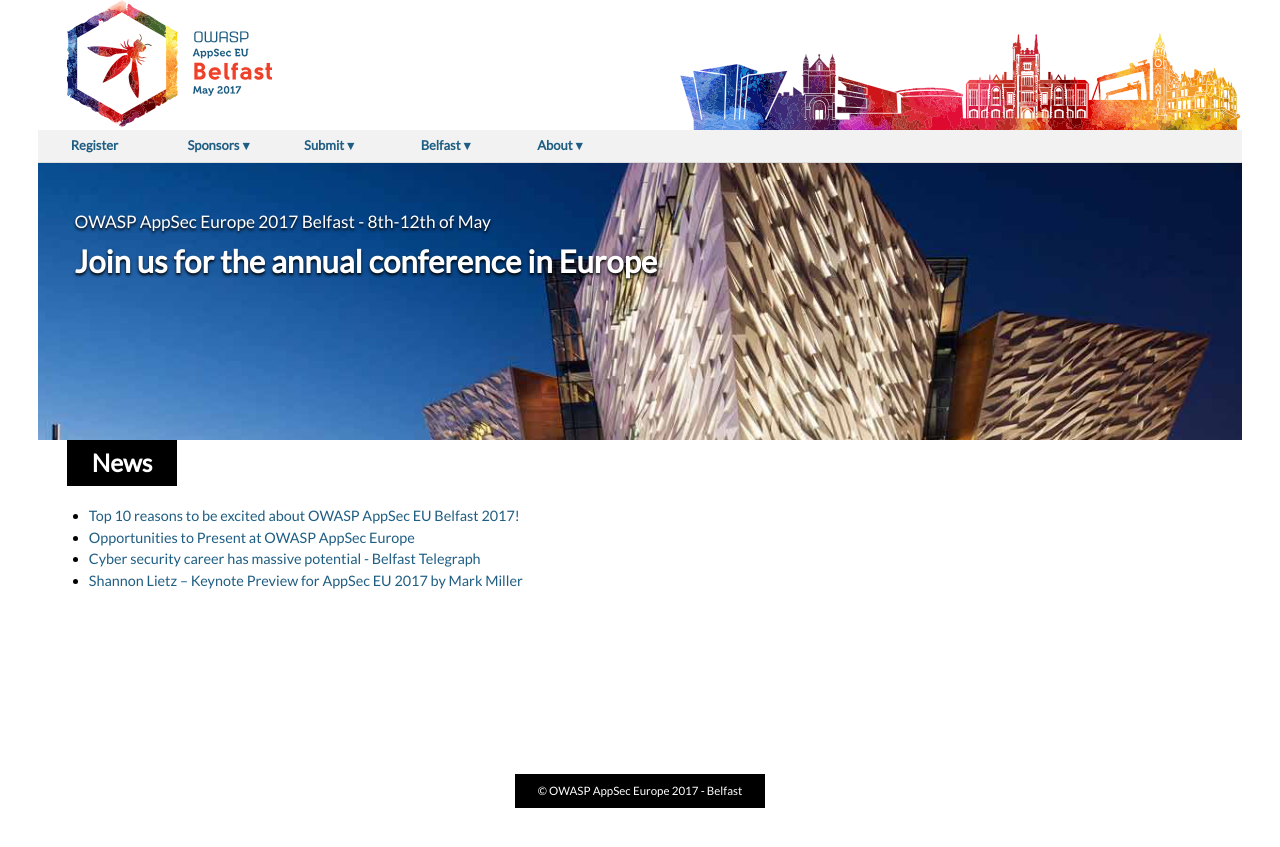
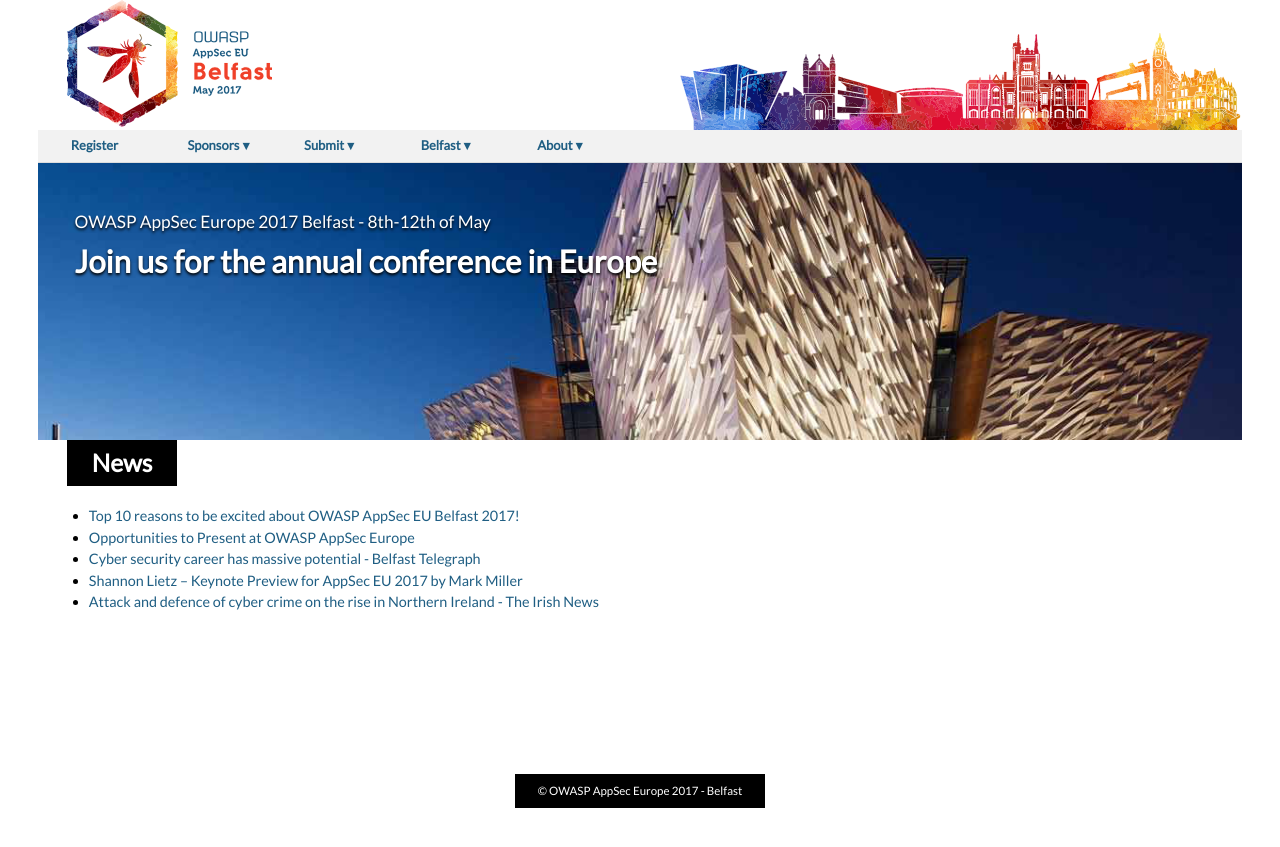
Before and after one commit to OWASP/AppSecEurope2017, a Jekyll site: the page built from news.md, in a window 1280 px wide. Shown: the top 847 px of the page. Built offline with Jekyll 4.4.1, drawn with Linux system fonts in a browser that asks for light colours.

Commit message:
Update news.yml

```diff
--- a/_data/news.yml
+++ b/_data/news.yml
@@ -6,3 +6,5 @@
   url         : http://www.belfasttelegraph.co.uk/technology/cyber-security-career-has-massive-potential-35335656.html
 - title       : Shannon Lietz – Keynote Preview for AppSec EU 2017 by Mark Miller
   url         : http://www.sonatype.org/nexus/2017/01/17/shannon-lietz-keynote/
+- title       : Attack and defence of cyber crime on the rise in Northern Ireland - The Irish News
+  url         : http://www.irishnews.com/business/2017/01/24/news/attack-and-defence-of-cyber-crime-on-the-rise-in-northern-ireland-901887/
```
